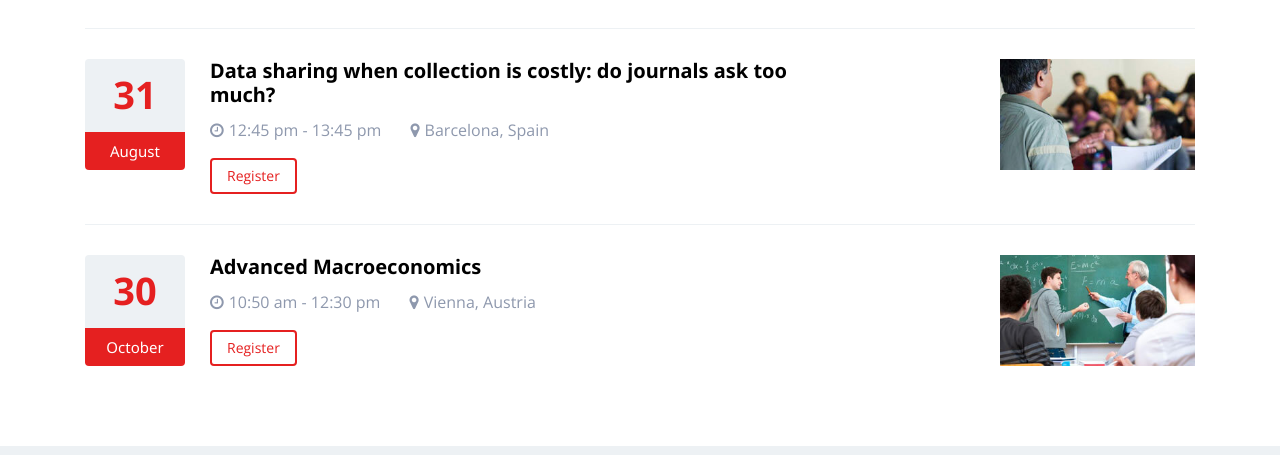
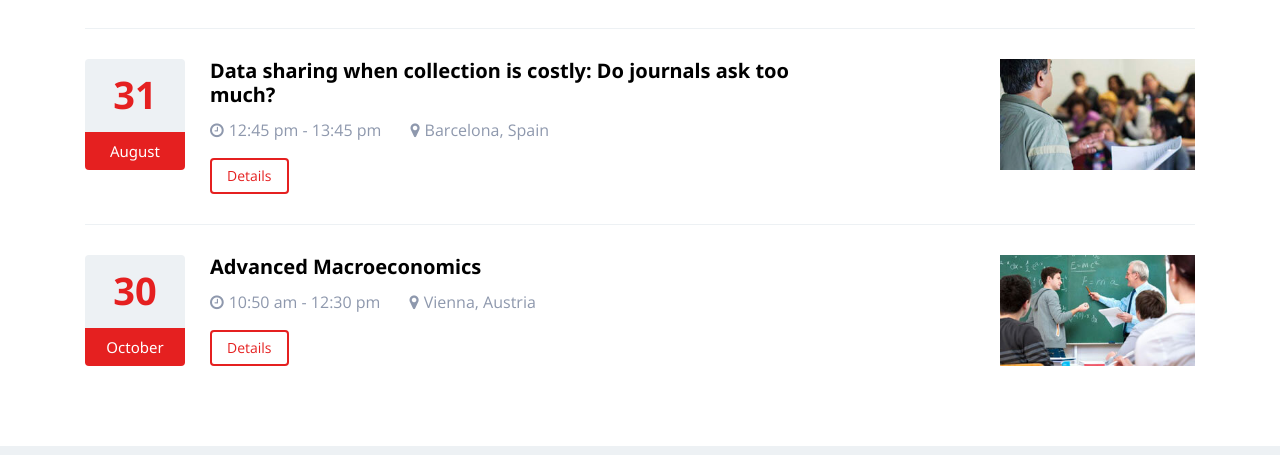
Before and after one commit to codedthinking/codedthinking.com, a Jekyll site: the page built from index.html, in a window 1280 px wide and 1400 px high, scrolled down 2035 px. Shown: the part 143-598 px from the top of the window. Built offline with Jekyll 4.4.1, drawn with Linux system fonts in a browser that asks for light colours; the list of posts is cut into pages by our own code; some of the changed text lies outside the part shown.

```diff
--- a/_data/events.yml
+++ b/_data/events.yml
@@ -4,9 +4,9 @@
   day: 28
   month: August
   image: /assets/images/upcoming-event.jpg
-  url: https://forms.gle/LasTMkHqBTUES8nv5
+  url: https://thnk.ng/day1-video/
 
-- title: "Data sharing when collection is costly: do journals ask too much?"
+- title: "Data sharing when collection is costly: Do journals ask too much?"
   time: 12:45 pm - 13:45 pm
   location: Barcelona, Spain
   day: 31
--- a/events.html
+++ b/events.html
@@ -24,7 +24,7 @@ permalink: /events
                                  <li class="list-inline-item"><i class="fa fa-clock-o" aria-hidden="true"></i>{{event.time}}</li>
                                  <li class="list-inline-item"><i class="fa fa-map-marker" aria-hidden="true"></i>{{event.location}}</li>
                               </ul>
-                              <a class="upcoming-event-btn" href="{{event.url}}">register</a>
+                              <a class="upcoming-event-btn" href="{{event.url}}">details</a>
                            </div>
                         </div>
                      </div>
--- a/index.html
+++ b/index.html
@@ -73,7 +73,7 @@ pagination:
                                <li class="list-inline-item"><i class="fa fa-clock-o" aria-hidden="true"></i>{{event.time}}</li>
                                <li class="list-inline-item"><i class="fa fa-map-marker" aria-hidden="true"></i>{{event.location}}</li>
                             </ul>
-                            <a class="upcoming-event-btn" href="{{event.url}}">register</a>
+                            <a class="upcoming-event-btn" href="{{event.url}}">details</a>
                          </div>
                       </div>
                    </div>
```
Also changed, not shown: other parts of index.html (+1 -1 lines).
